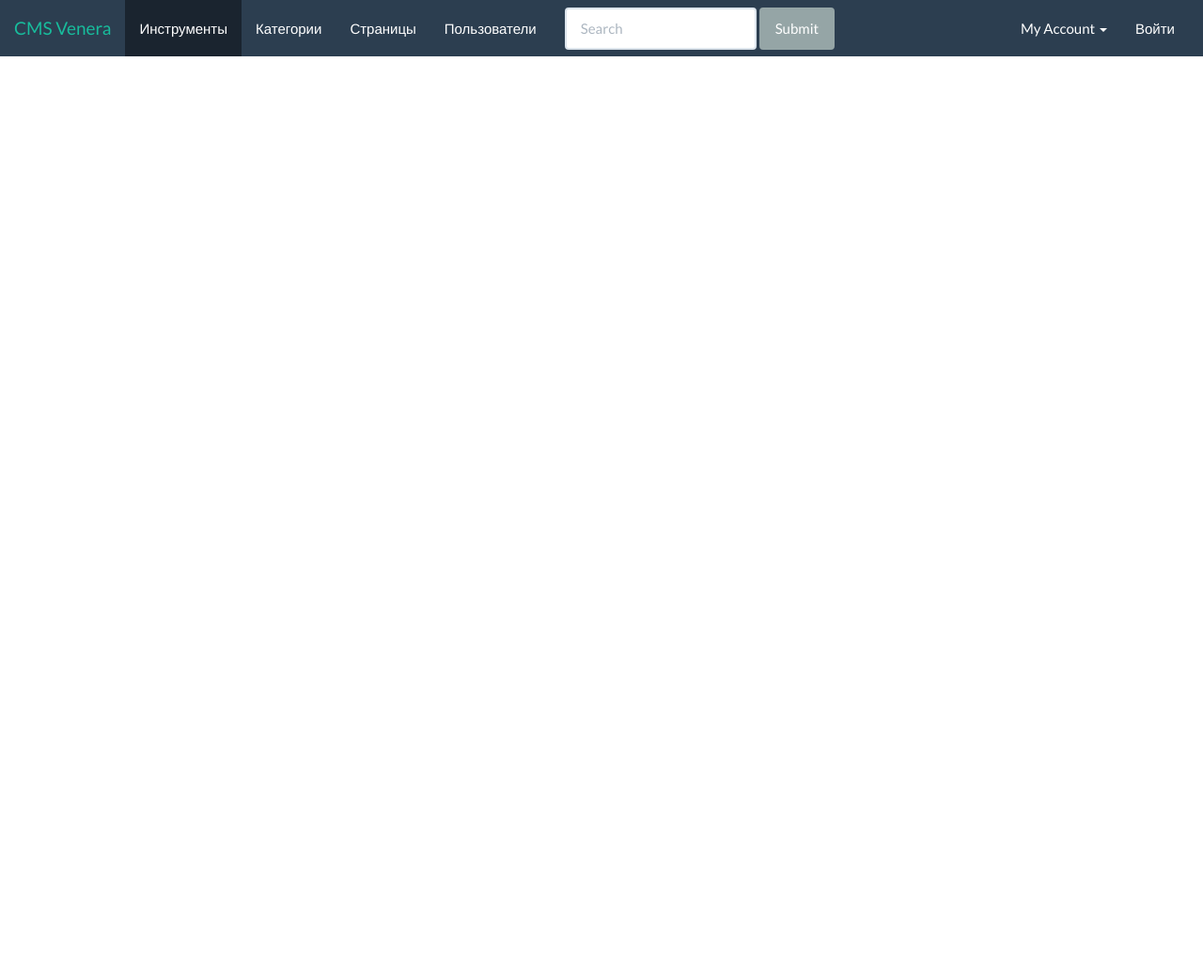
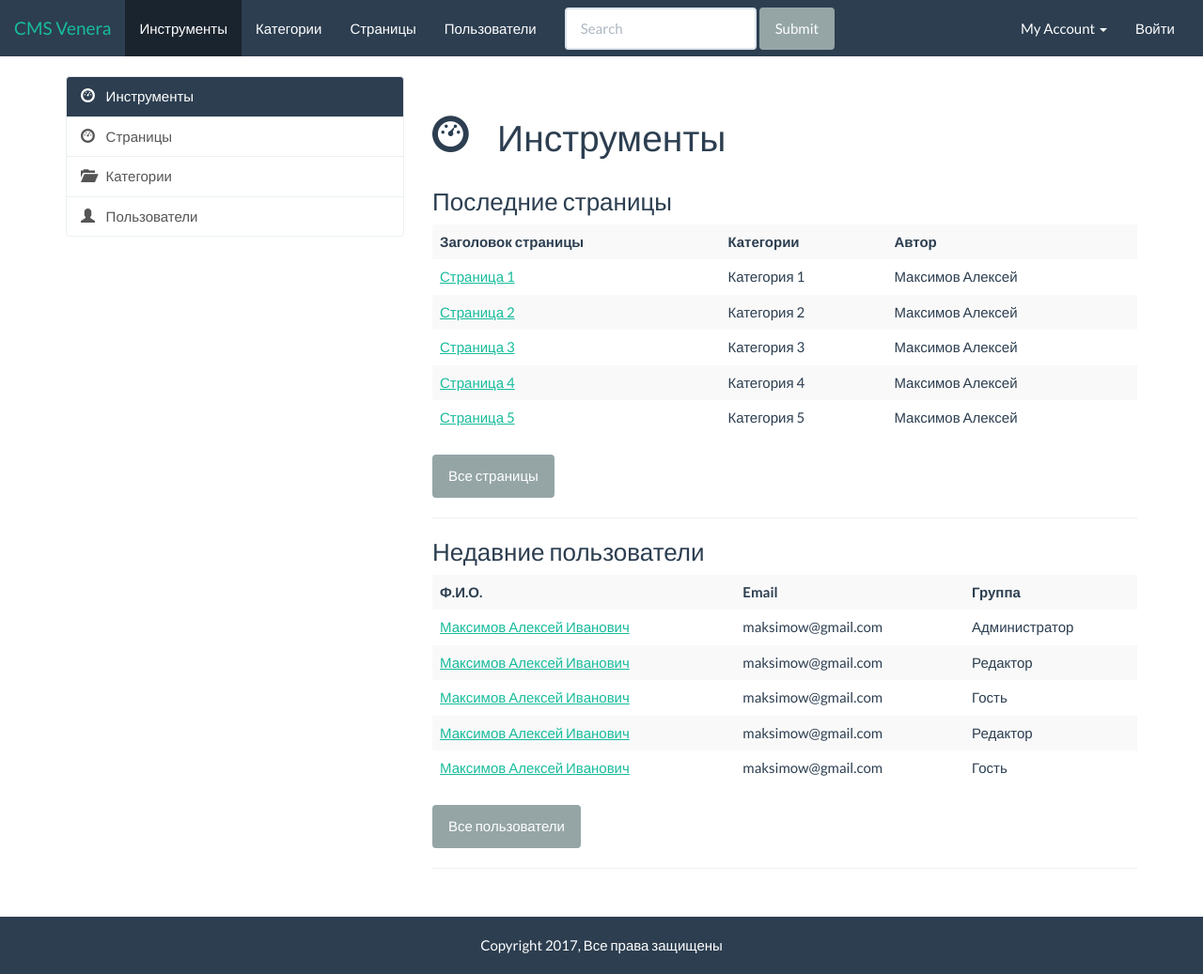
Before and after one commit to Belchenkov/CMS-Venera, a plain HTML site: page index.html in a window 1280 px wide. Shown: the whole page at 94% size. Before the commit the page ends 800 px from the top, so only its background shows below. Drawn offline with Linux system fonts and the light colour scheme.

Commit message:
Add sidebar and table in index.html

```diff
--- a/css/main.css
+++ b/css/main.css
@@ -5,3 +5,11 @@ body {
 .navbar {
 	border-radius: 0;
 }
+
+footer {
+		margin-top: 30px;
+		padding: 20px 0;
+		text-align: center;
+		background-color: #2C3E50;
+		color: #FFF;
+}
--- a/css/signin.css
+++ b/css/signin.css
@@ -1,7 +1,7 @@
 body {
 		padding-top: 40px;
 		padding-bottom: 40px;
-		background-color: #1f87c2;
+		background-color: #283f39;
 		color: #fff;
 }
 
--- a/index.html
+++ b/index.html
@@ -54,8 +54,110 @@
     </div>
 </nav>
 <section>
+    <div class="container">
+        <div class="row">
+            <div class="col-md-4">
+                <div class="list-group">
+                    <a href="#" class="list-group-item active">
+                        <i class="glyphicon glyphicon-dashboard"></i> &nbsp;&nbsp; Инструменты
+                    </a>
+                    <a href="#" class="list-group-item">
+                        <i class="glyphicon glyphicon-dashboard"></i> &nbsp;&nbsp; Страницы
+                    </a>
+                    <a href="#" class="list-group-item">
+                        <i class="glyphicon glyphicon-folder-open"></i> &nbsp;&nbsp; Категории
+                    </a>
+                    <a href="#" class="list-group-item">
+                        <i class="glyphicon glyphicon-user"></i> &nbsp;&nbsp; Пользователи
+                    </a>
+                </div>
+            </div><!-- /..col-md-4-->
+            <div class="col-md-8">
+                <h1 class="page-header">
+                    <i class="glyphicon glyphicon-dashboard"></i> &nbsp;&nbsp; Инструменты
+                </h1>
+                <h3>Последние страницы</h3>
+
+                <table class="table table-striped">
+                    <tr>
+                        <th>Заголовок страницы</th>
+                        <th>Категории</th>
+                        <th>Автор</th>
+                    </tr>
+                    <tr>
+                        <td><a href="page.html">Страница 1</a></td>
+                        <td>Категория 1</td>
+                        <td>Максимов Алексей</td>
+                    </tr>
+                    <tr>
+                        <td><a href="page.html">Страница 2</a></td>
+                        <td>Категория 2</td>
+                        <td>Максимов Алексей</td>
+                    </tr>
+                    <tr>
+                        <td><a href="page.html">Страница 3</a></td>
+                        <td>Категория 3</td>
+                        <td>Максимов Алексей</td>
+                    </tr>
+                    <tr>
+                        <td><a href="page.html">Страница 4</a></td>
+                        <td>Категория 4</td>
+                        <td>Максимов Алексей</td>
+                    </tr>
+                    <tr>
+                        <td><a href="page.html">Страница 5</a></td>
+                        <td>Категория 5</td>
+                        <td>Максимов Алексей</td>
+                    </tr>
+                </table>
+                <a href="pages.html" class="btn btn-default">Все страницы</a>
+                <hr />
+
+                <h3>Недавние пользователи</h3>
+
+                <table class="table table-striped">
+                    <tr>
+                        <th>Ф.И.О.</th>
+                        <th>Email</th>
+                        <th>Группа</th>
+                    </tr>
+                    <tr>
+                        <td><a href="page.html">Максимов Алексей Иванович</a></td>
+                        <td>maksimow@gmail.com</td>
+                        <td>Администратор</td>
+                    </tr>
+                    <tr>
+                        <td><a href="page.html">Максимов Алексей Иванович</a></td>
+                        <td>maksimow@gmail.com</td>
+                        <td>Редактор</td>
+                    </tr>
+                    <tr>
+                        <td><a href="page.html">Максимов Алексей Иванович</a></td>
+                        <td>maksimow@gmail.com</td>
+                        <td>Гость</td>
+                    </tr>
+                    <tr>
+                        <td><a href="page.html">Максимов Алексей Иванович</a></td>
+                        <td>maksimow@gmail.com</td>
+                        <td>Редактор</td>
+                    </tr>
+                    <tr>
+                        <td><a href="page.html">Максимов Алексей Иванович</a></td>
+                        <td>maksimow@gmail.com</td>
+                        <td>Гость</td>
+                    </tr>
+                </table>
+                <a href="users.html" class="btn btn-default">Все пользователи</a>
+                <hr />
+            </div><!-- /..col-md-8-->
+        </div><!-- /.row-->
+    </div><!-- /.container-->
 
 </section>
+
+<footer>
+    Copyright 2017, Все права защищены
+</footer>
 
 <!-- Bootstrap core JavaScript
 ================================================== -->
```
